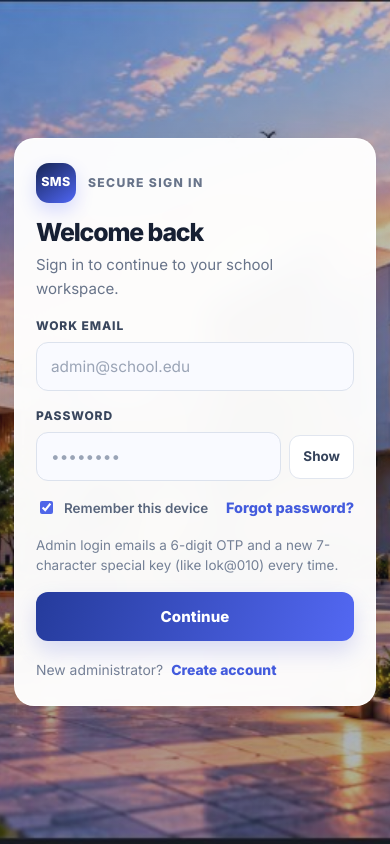
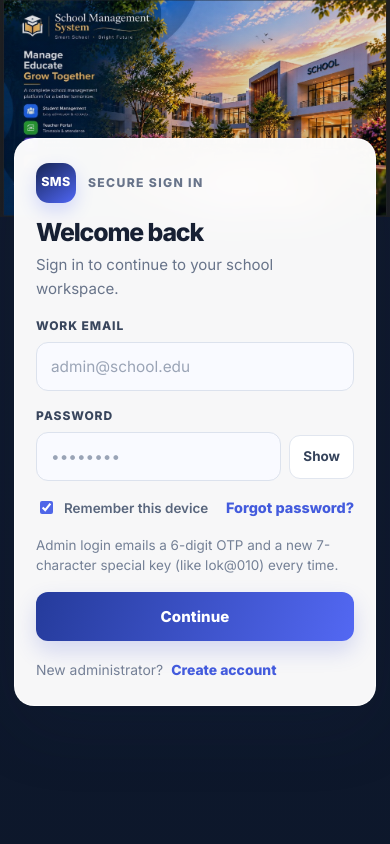
Before and after one commit to lokesh9191334/SCHOOL-MANAGEMENT-SYSTEM, a React (Vite) app: page /auth/login in a window 390 px wide. Built offline with nearby package versions, Linux system fonts and the light colour scheme.

Commit message:
Fit supplied artwork across auth pages
Co-authored-by: Copilot <223556219+Copilot@users.noreply.github.com>

```diff
--- a/src/styles/auth-premium.css
+++ b/src/styles/auth-premium.css
@@ -809,11 +809,11 @@
   padding: clamp(20px, 4vh, 44px) clamp(24px, 7vw, 112px);
   background-color: #101a2d;
   background-image:
-    linear-gradient(90deg, rgba(8, 19, 40, 0.12) 0%, rgba(8, 19, 40, 0.02) 54%, rgba(8, 19, 40, 0.2) 100%),
+    linear-gradient(90deg, rgba(8, 19, 40, 0.08) 0%, rgba(8, 19, 40, 0.02) 48%, rgba(8, 19, 40, 0.14) 100%),
     url('/images/auth-school-background.jpg');
   background-position: center;
   background-repeat: no-repeat;
-  background-size: cover;
+  background-size: 100% auto;
 }
 
 .auth-stage--login .auth-form-pane,
@@ -837,8 +837,9 @@
     justify-items: center;
     padding: max(18px, env(safe-area-inset-top)) 14px max(18px, env(safe-area-inset-bottom));
     background-image:
-      linear-gradient(rgba(8, 19, 40, 0.2), rgba(8, 19, 40, 0.32)),
+      linear-gradient(rgba(8, 19, 40, 0.12), rgba(8, 19, 40, 0.36)),
       url('/images/auth-school-background.jpg');
-    background-position: 68% center;
+    background-position: center top;
+    background-size: 100% auto;
   }
 }
```
Also changed, not shown: public/images/auth-school-background.jpg.
